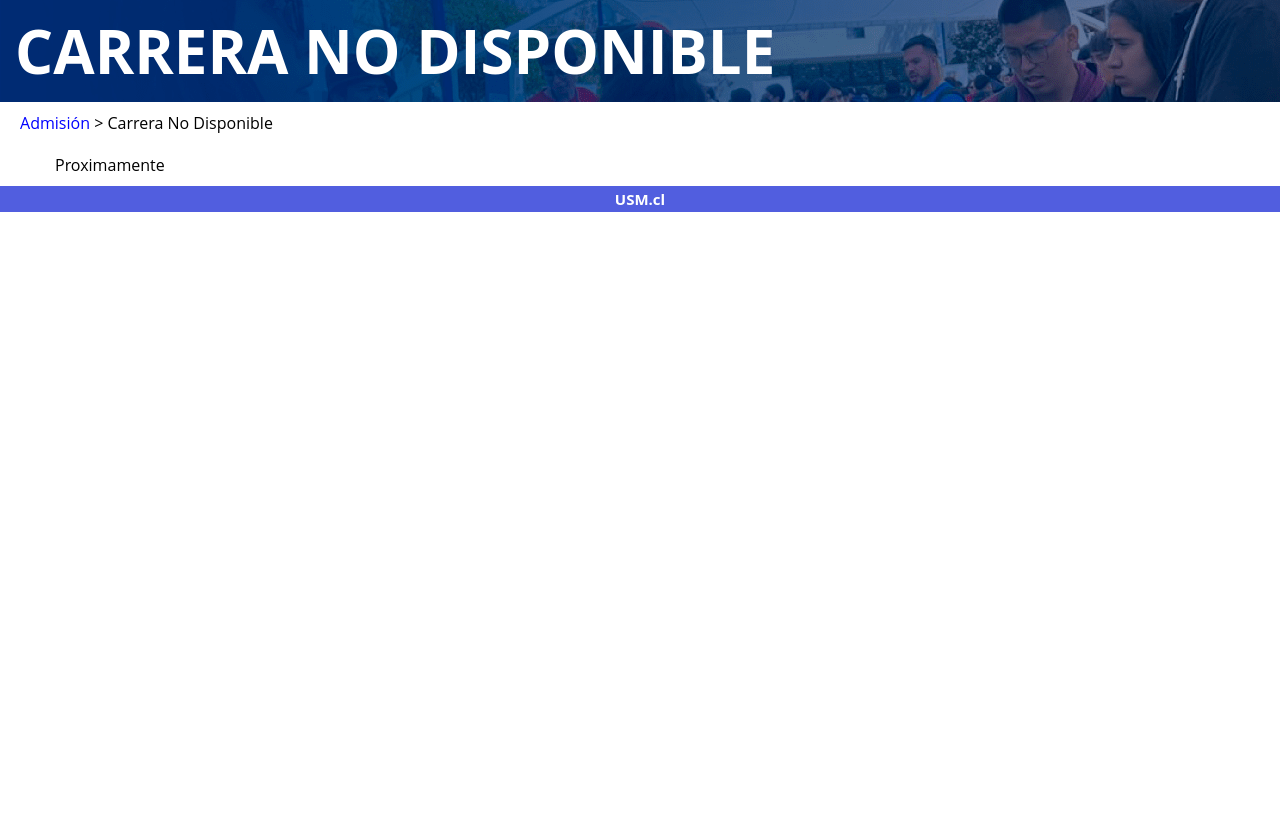
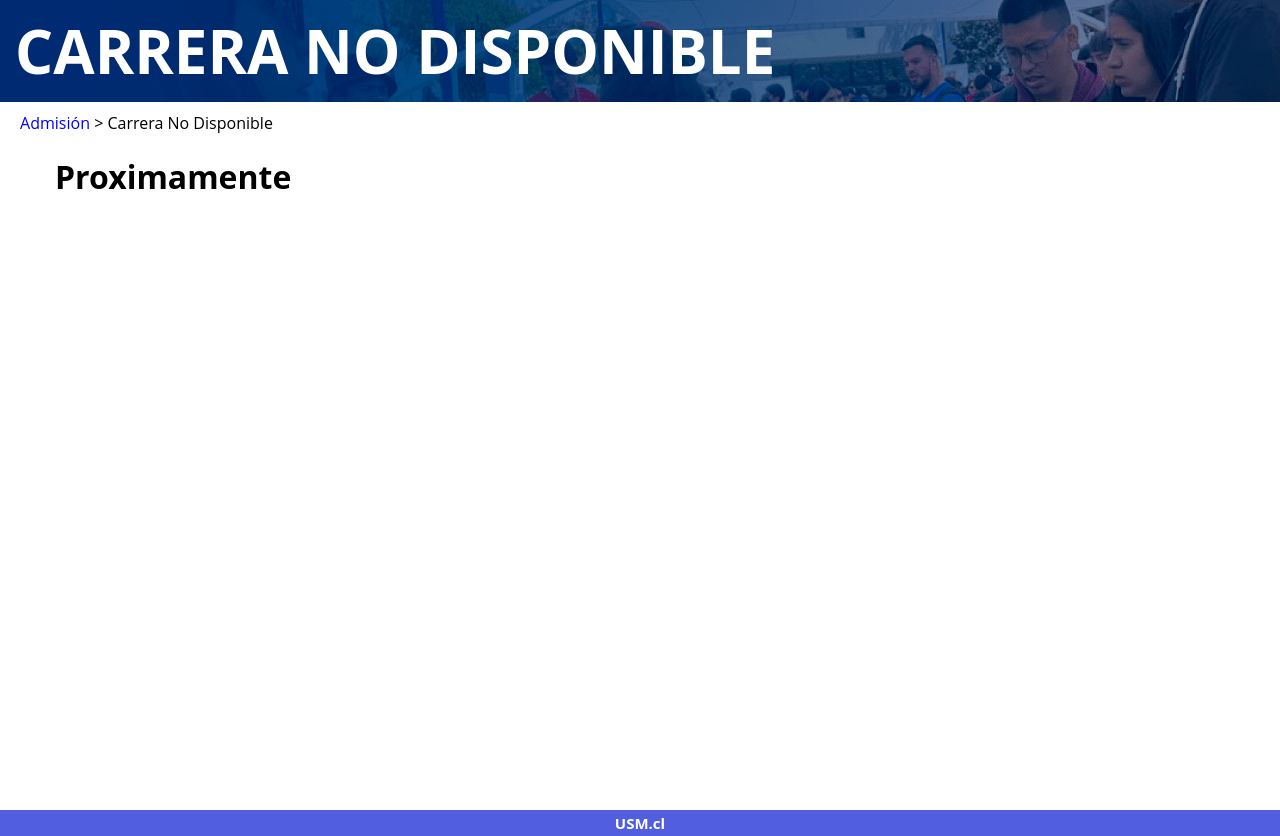
Before and after one commit to Bibubobee/2023_2-DIU, a React (Create React App) app: page /carrera in a window 1280 px wide. Before the commit the page ends 800 px from the top, so only its background shows below. Built offline with nearby package versions, Linux system fonts and the light colour scheme.

Commit message:
Made mock prettier

```diff
--- a/src/CareerPage.css
+++ b/src/CareerPage.css
@@ -1,4 +1,4 @@
-.home {
+.CarrerPage {
     min-height: 100vh;
 }
 .bannerCarrera {
--- a/src/MockCareerUnavailable.jsx
+++ b/src/MockCareerUnavailable.jsx
@@ -15,7 +15,7 @@ function MockCareerUnavailable() {
             </div>
             <div className="breadcrumbs"><Breadcrumbs paths={breadcrumbsData} currentPage="Carrera No Disponible"/></div>
             <div className="body-carreras">
-                Proximamente
+                <h1>Proximamente</h1>
             </div>
             </div>
     );
```
